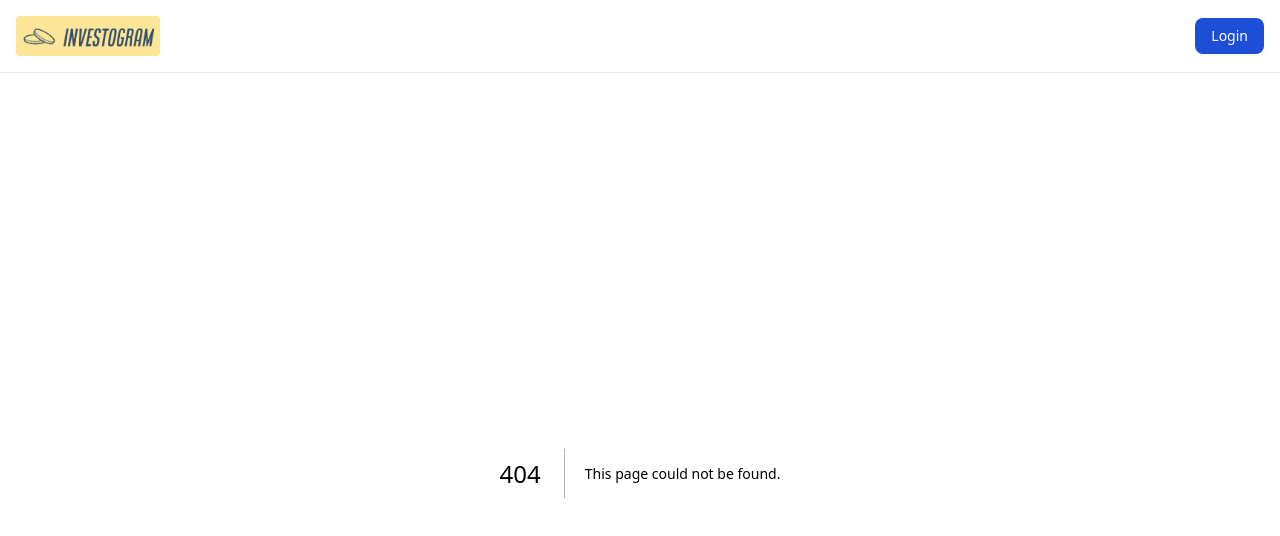
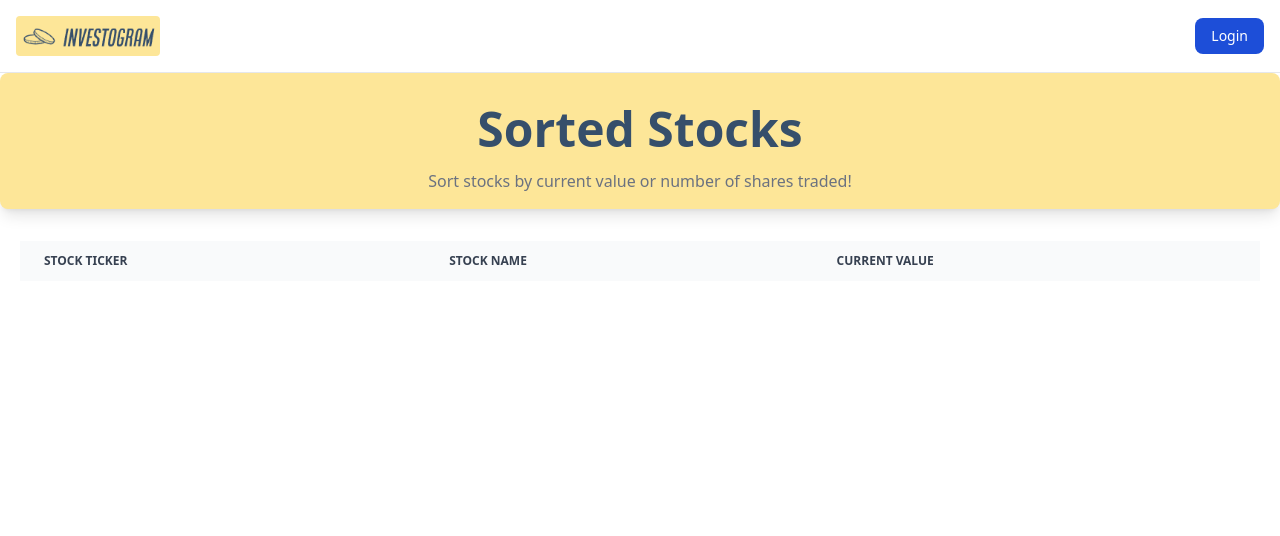
Before and after one commit to CS-407/Investogram-Frontend, a Next.js app: page /sortedStocks in a window 1280 px wide. Before the commit this address had no page. Shown: the top 536 px of the page. Built offline with nearby package versions, Linux system fonts and the light colour scheme.

Commit message:
added sorted stocks page + fixed build issue

```diff
--- a/src/app/globalstocks/page.tsx
+++ b/src/app/globalstocks/page.tsx
@@ -6,17 +6,18 @@ export default function globalstocks() {
 	return (
 		<main className="p-5 bg-white">
 			<div className="flex-none flex justify-center items-center flex-col rounded-lg shadow-lg bg-investogram_yellow py-4 text-investogram_navy">
-				<h1 className="text-5xl font-bold mt-4 mb-4">
-					Global Stocks
-				</h1>
+				<h1 className="text-5xl font-bold mt-4 mb-4">Global Stocks</h1>
 				<p className="text-gray-500">
-					Click on the stock ticker to navigate to a stock page or use the search bar to find a
-					stock!
+					Click on the stock ticker to navigate to a stock page or use the
+					search bar to find a stock!
 				</p>
 			</div>
-			<div className="flex flex-row">
-				<Link href={"/stockCategories"}>
-					<p>View Stock Categories</p>
+			<div className="mt-2 w-full flex flex-row justify-center rounded-lg shadow-lg bg-investogram_navy py-4">
+				<Link className="mr-2" href={"/stockCategories"}>
+					<p className="bg-gray-100 hover:bg-gray-300 rounded-full px-3 py-1 text-sm font-semibold text-gray-700 mr-2">View Stock Categories</p>
+				</Link>
+				<Link className="ml-2" href={"/sortedStocks"}>
+					<p className="bg-gray-100 hover:bg-gray-300 rounded-full px-3 py-1 text-sm font-semibold text-gray-700 mr-2">View Sorted Stocks</p>
 				</Link>
 			</div>
 			<SearchStock />
--- /dev/null
+++ b/src/app/sortedStocks/page.tsx
@@ -0,0 +1,53 @@
+"use client";
+
+import { Stock } from "@/util/types";
+import Link from "next/link";
+import React, { useState } from "react";
+
+const SortedStocks = () => {
+	const [filteredStocks, setFilteredStocks] = useState<Stock[]>([]);
+
+	const handlefilteredStocks = () => {
+		return filteredStocks.map((obj: Stock) => (
+			<tr
+				className="bg-white border-b dark:bg-gray-800 dark:border-gray-700"
+				key={obj._id}
+			>
+				<th className="px-6 py-4 font-large text-gray-900 whitespace-nowrap dark:text-white">
+					<Link href={`/stock/${obj._id}`}>
+						<p className="hover:underline">{obj.stock_ticker}</p>
+					</Link>
+				</th>
+				<td className="px-6 py-4">{obj.stock_name}</td>
+				{/* <td className="px-6 py-4">{`$${currencyConverter(price)}` }</td> */}
+				<td className="px-6 py-4">{"$100"}</td>
+			</tr>
+		));
+	};
+
+	return (
+		<div>
+			<div className="flex-none flex justify-center items-center flex-col rounded-lg shadow-lg bg-investogram_yellow py-4 text-investogram_navy">
+				<h1 className="text-5xl font-bold mt-4 mb-4">Sorted Stocks</h1>
+				<p className="text-gray-500">
+					Sort stocks by current value or number of shares traded!
+				</p>
+			</div>
+			{/* table displayed stocks with filter */}
+			<div className="relative overflow-x-auto m-3 p-2 text-center">
+				<table className="table-auto mt-3 w-full text-sm text-left text-gray-500 dark:text-gray-400 p-5 bg-investogram_gray">
+					<thead className="text-xs text-gray-700 uppercase bg-gray-50 dark:bg-gray-700 dark:text-gray-400">
+						<tr>
+							<th className="px-6 py-3">Stock Ticker</th>
+							<th className="px-6 py-3">Stock Name</th>
+							<th className="px-6 py-3">Current Value</th>
+						</tr>
+					</thead>
+					<tbody>{handlefilteredStocks()}</tbody>
+				</table>
+			</div>
+		</div>
+	);
+};
+
+export default SortedStocks;
--- a/src/components/stock/searchStock.tsx
+++ b/src/components/stock/searchStock.tsx
@@ -4,17 +4,12 @@ import { BASE_URL } from "@/util/globals";
 import axios from "axios";
 import Link from "next/link";
 import React, { useEffect, useState } from "react";
-import { currencyConverter } from "@/util/HelperFunctions";
-import { usePathname } from "next/navigation";
-
 
 import { Stock } from "../../util/types";
-import stock from "@/app/stock/[stockId]/page";
 
 const SearchStock = () => {
 	const [stocks, setStocks] = useState<Stock[]>([]);
 	const [filteredStocks, setFilteredStocks] = useState<Stock[]>([]);
-
 
 	useEffect(() => {
 		if (stocks.length == 0) {
@@ -49,25 +44,6 @@ const SearchStock = () => {
 		}
 	};
 
-	const handlefilteredStocks = () => {
-		return filteredStocks.map((obj: Stock) => (
-			<tr
-				className="bg-white border-b dark:bg-gray-800 dark:border-gray-700"
-				key={obj._id}
-			>
-
-				<th className="px-6 py-4 font-large text-gray-900 whitespace-nowrap dark:text-white">
-					<Link href={`/stock/${obj._id}`}>
-						<p className="hover:underline">{obj.stock_ticker}</p>
-					</Link>
-				</th>
-				<td className="px-6 py-4">{obj.stock_name}</td>
-				{/* <td className="px-6 py-4">{`$${currencyConverter(price)}` }</td> */}
-				<td className="px-6 py-4">{"$100"}</td>
-			</tr>
-		));
-	};
-
 	return (
 		<div>
 			<div className="relative m-4">
@@ -96,7 +72,7 @@ const SearchStock = () => {
 				/>
 			</div>
 
-			{/* <div className="flex flex-row flex-wrap">
+			<div className="flex flex-row flex-wrap">
 				{filteredStocks.map((stock: Stock) => (
 					<div key={stock._id} className="max-w-sm rounded overflow-hidden shadow-lg m-3">
 						<div className="px-4 py-2">
@@ -114,23 +90,7 @@ const SearchStock = () => {
 						</div>
 					</div>
 				))}
-			</div> */}
-
-			{/* table displayed stocks with filter */}
-			<div className="relative overflow-x-auto m-3 p-2 text-center">
-			<table className="table-auto mt-3 w-full text-sm text-left text-gray-500 dark:text-gray-400 p-5 bg-investogram_gray">
-					<thead className="text-xs text-gray-700 uppercase bg-gray-50 dark:bg-gray-700 dark:text-gray-400">
-						<tr>
-							<th className="px-6 py-3">Stock Ticker</th>
-							<th className="px-6 py-3">Stock Name</th>
-							<th className="px-6 py-3">Current Value</th>
-						</tr>
-					</thead>
-					<tbody>{handlefilteredStocks()}</tbody>
-				</table>
-
 			</div>
-
 		</div>
 	);
 };
--- a/src/util/types.ts
+++ b/src/util/types.ts
@@ -93,6 +93,7 @@ export interface StockList {
 	list_name: string;
 	list_owner: User;
 	stocks: any[];
+}
 
 export interface Leaderboard {
 	_id: string;
```
